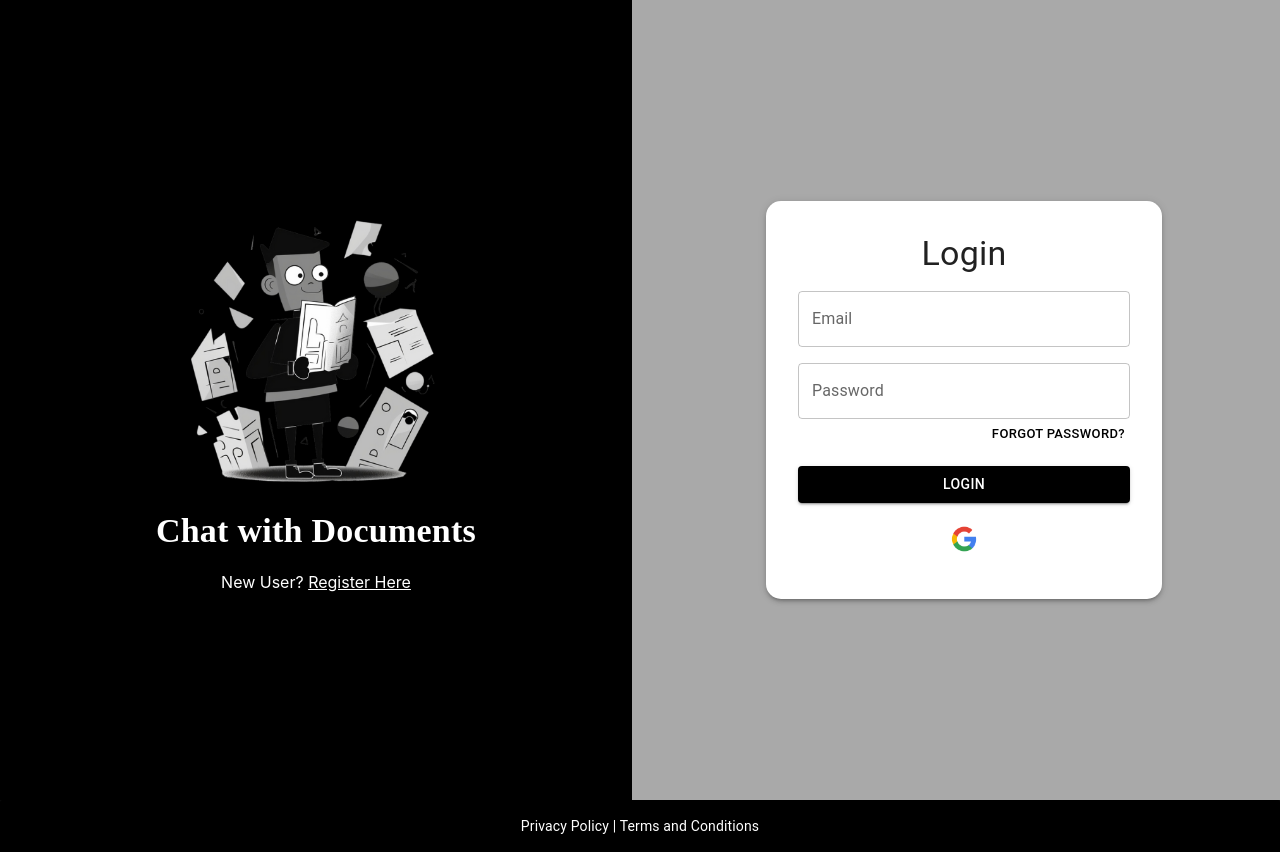
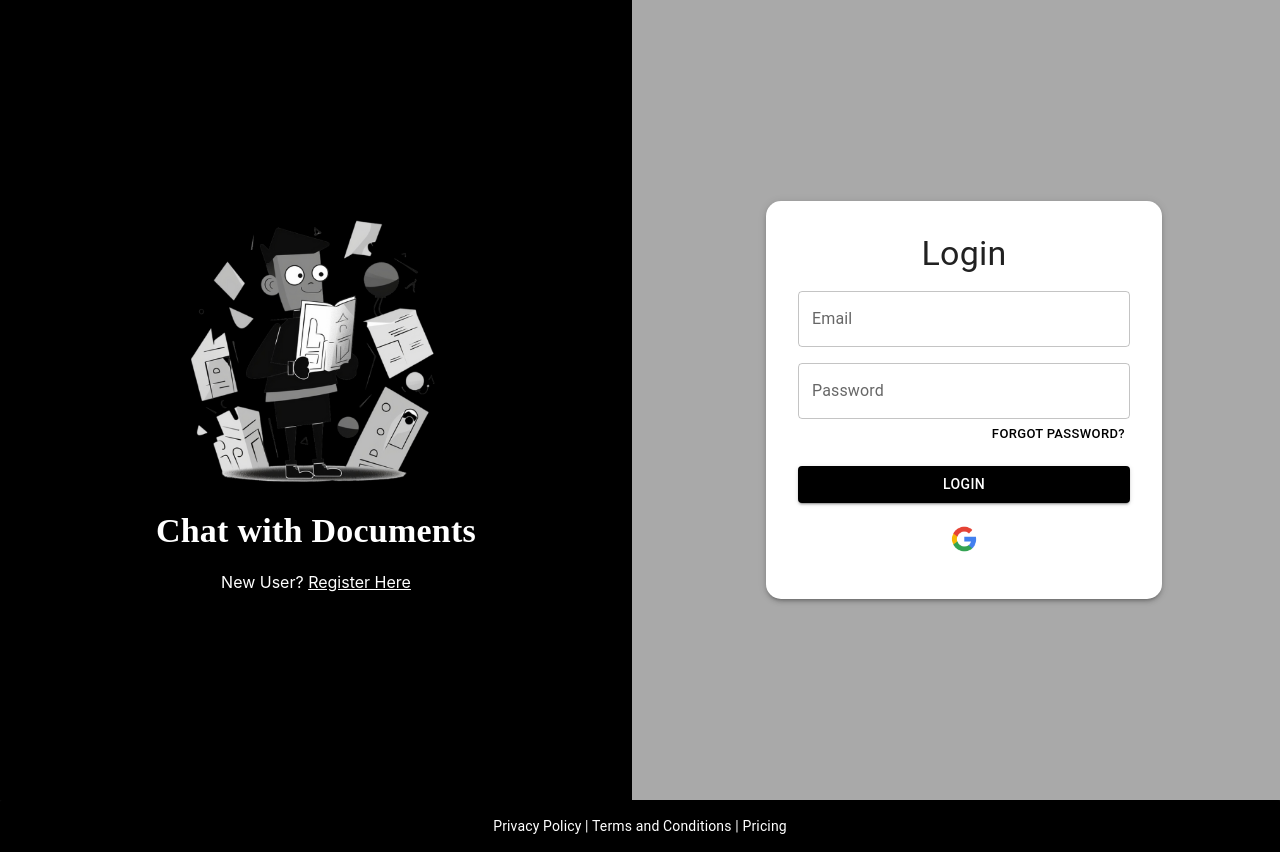
Before and after one commit to kaivan-s/pdf-chat, a React (Create React App) app: page / in a window 1280 px wide. Built offline with nearby package versions, Linux system fonts and the light colour scheme; no server answers.

Commit message:
Updated header and footer

```diff
--- a/src/Footer/footer.js
+++ b/src/Footer/footer.js
@@ -16,7 +16,9 @@ const Footer = () => {
         <Typography variant="body2" align="center">
           <Link href="/policy" color="inherit" underline="hover"> Privacy Policy </Link>{" "}
             |{" "}
-          <Link href="/terms" color="inherit" underline="hover"> Terms and Conditions</Link>
+          <Link href="/terms" color="inherit" underline="hover"> Terms and Conditions</Link>{" "}
+            |{" "}
+          <Link href="/terms" color="inherit" underline="hover"> Pricing</Link>{" "}
         </Typography>
       </Container>
     </Box>
--- a/src/Header/header.js
+++ b/src/Header/header.js
@@ -132,7 +132,7 @@ const Header = ({ user }) => {
                           {/* <ArrowDropDownIcon onClick={handleScroll} style={{color: 'white', position: 'absolute', bottom: '35%', right: '5%'}}/> */}
                         </List>
                       </Box>
-                      <Button variant="contained" style={{marginTop: 20, color: 'black', backgroundColor: 'white', marginLeft:55}}>Buy</Button>
+                      <Button variant="contained" style={{marginTop: 20, color: 'black', backgroundColor: 'white', marginLeft:45}}>Buy ($5)</Button>
                       </Box>
                     </Grid>
                     <Grid item xs={false} sm={1} />
```
